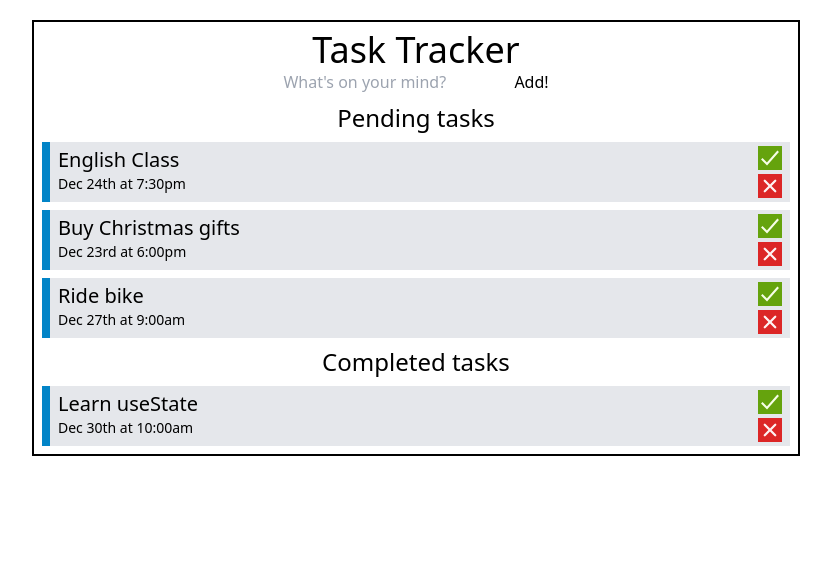
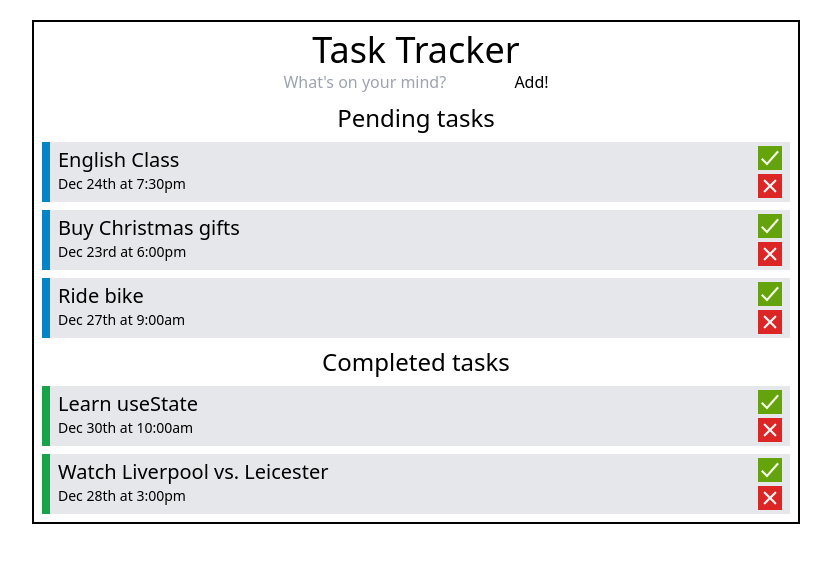
Before and after one commit to d-rocham/task-tracker, a React (Create React App) app: page / in a window 1280 px wide. Shown: the top 562 px of the page, without its empty margins (224-1055 px from the left). Built offline with nearby package versions, Linux system fonts and the light colour scheme.

Commit message:
'completed' functionality finished.

```diff
--- a/src/App.js
+++ b/src/App.js
@@ -29,19 +29,31 @@ function App() {
         content: "Learn useState",
         date: "Dec 30th at 10:00am",
         completed: true,
+      },
+      {
+        id: 4,
+        content: "Watch Liverpool vs. Leicester",
+        date: "Dec 28th at 3:00pm",
+        completed: true,
       }
     ]
   );
 
   const deleteTask = (id) => {
     setTasks(tasks.filter((task) => task.id !== id));
-  }
+  };
+
+  const changeStatus = (id) => {
+    setTasks(tasks.map((task) =>
+      task.id === id ? { ...task, completed: !task.completed } : task
+    ))
+  };
 
   return (
     <div className="application-container flex flex-col justify-center my-5 mx-auto px-2 max-w-screen-md border-2 border-black">
       <Header />
-      <Tasks title={"Pending tasks"} tasks={tasks} completed={false} onDelete={deleteTask} />
-      <Tasks title={"Completed tasks"} tasks={tasks} completed={true} onDelete={deleteTask} />
+      <Tasks title={"Pending tasks"} tasks={tasks} completed={false} onDelete={deleteTask} onChangeStatus={changeStatus} />
+      <Tasks title={"Completed tasks"} tasks={tasks} completed={true} onDelete={deleteTask} onChangeStatus={changeStatus} />
     </div>
   );
 }
--- a/src/components/Task.js
+++ b/src/components/Task.js
@@ -1,15 +1,15 @@
 import { IoClose, IoCheckmarkSharp } from "react-icons/io5"
 
-const Task = ({ task, onDelete }) => {
+const Task = ({ task, onDelete, onChangeStatus }) => {
     return (
         <div className="card-container flex flex-row bg-gray-200 mb-2 pr-2">
-            <div className="side-decorator bg-sky-600 w-2 mr-2"></div> {/* Side colored box */}
+            <div className={`side-decorator ${task.completed ? "bg-green-600" : "bg-sky-600"} w-2 mr-2`}></div>
             <div className="info-container flex flex-col grow my-1">
                 <h3 className="task-title text-xl">{task.content}</h3>
                 <p className="task-date text-sm">{task.date}</p>
             </div>
             <div className="buttons-container flex flex-col justify-evenly align-center">
-                <div className="-button w-6 h-6 mt-1 bg-lime-600 hover:bg-lime-700 cursor-pointer">
+                <div className="-button w-6 h-6 mt-1 bg-lime-600 hover:bg-lime-700 cursor-pointer" onClick={() => onChangeStatus(task.id)}>
                     <IoCheckmarkSharp className="text-lime-50 text-2xl hover:text-lime-100" />
                 </div>
                 <div className="-button w-6 h-6 my-1 bg-red-600 hover:bg-red-700 cursor-pointer" onClick={() => onDelete(task.id)}>
--- a/src/components/Tasks.js
+++ b/src/components/Tasks.js
@@ -1,10 +1,10 @@
 import Task from "./Task";
 
-const Tasks = ({ title, tasks, completed, onDelete }) => {
+const Tasks = ({ title, tasks, completed, onDelete, onChangeStatus }) => {
     return (
         <div className="tasks-container flex flex-col justify-center w-full">
             <h3 className="text-2xl text-center mb-2">{title}</h3>
-            {tasks.map((task) => (task.completed === completed ? <Task key={task.id} task={task} onDelete={onDelete} /> : ""))}
+            {tasks.map((task) => (task.completed === completed ? <Task key={task.id} task={task} onDelete={onDelete} onChangeStatus={onChangeStatus} /> : ""))}
         </div>
     )
 }
```
